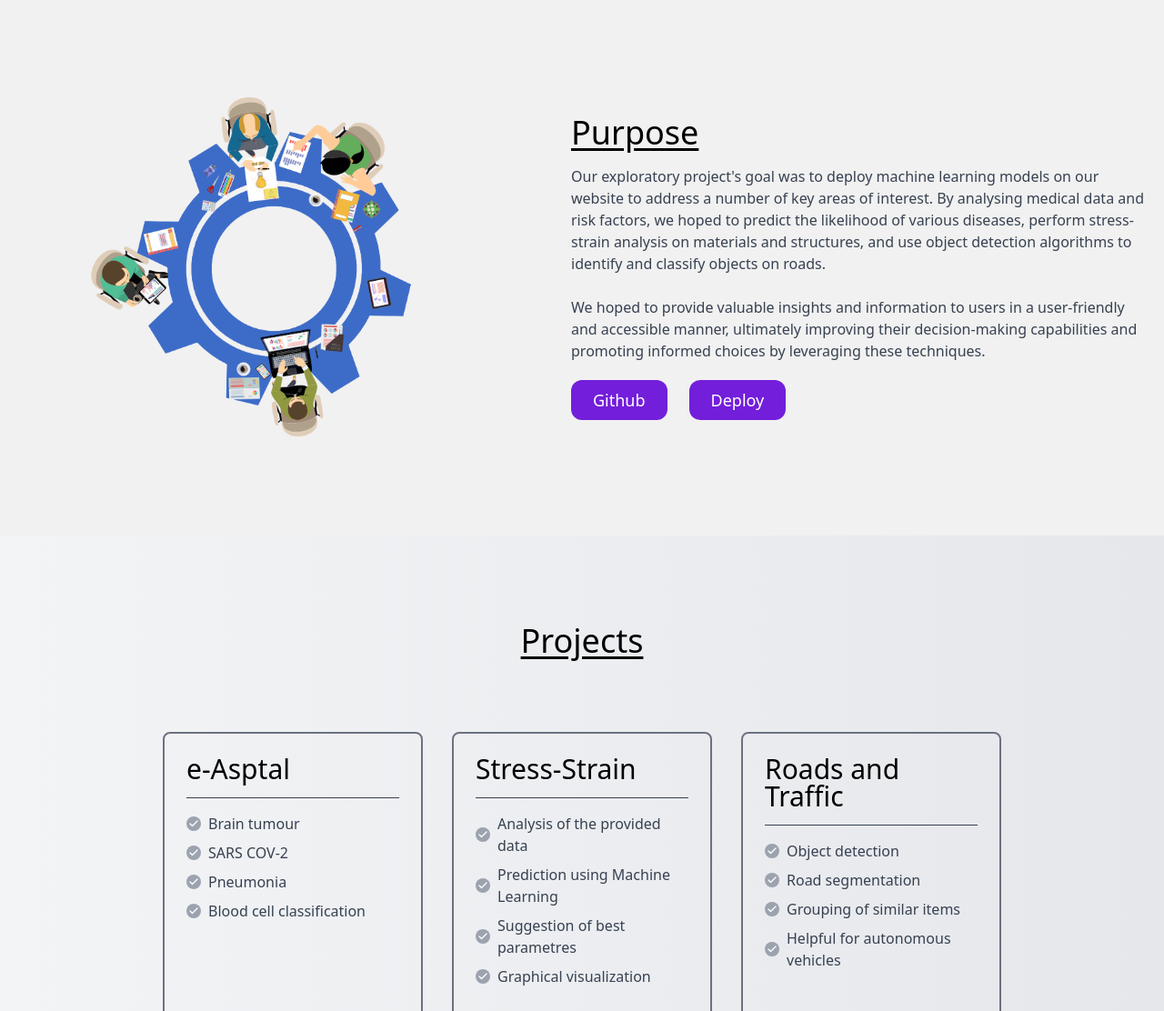
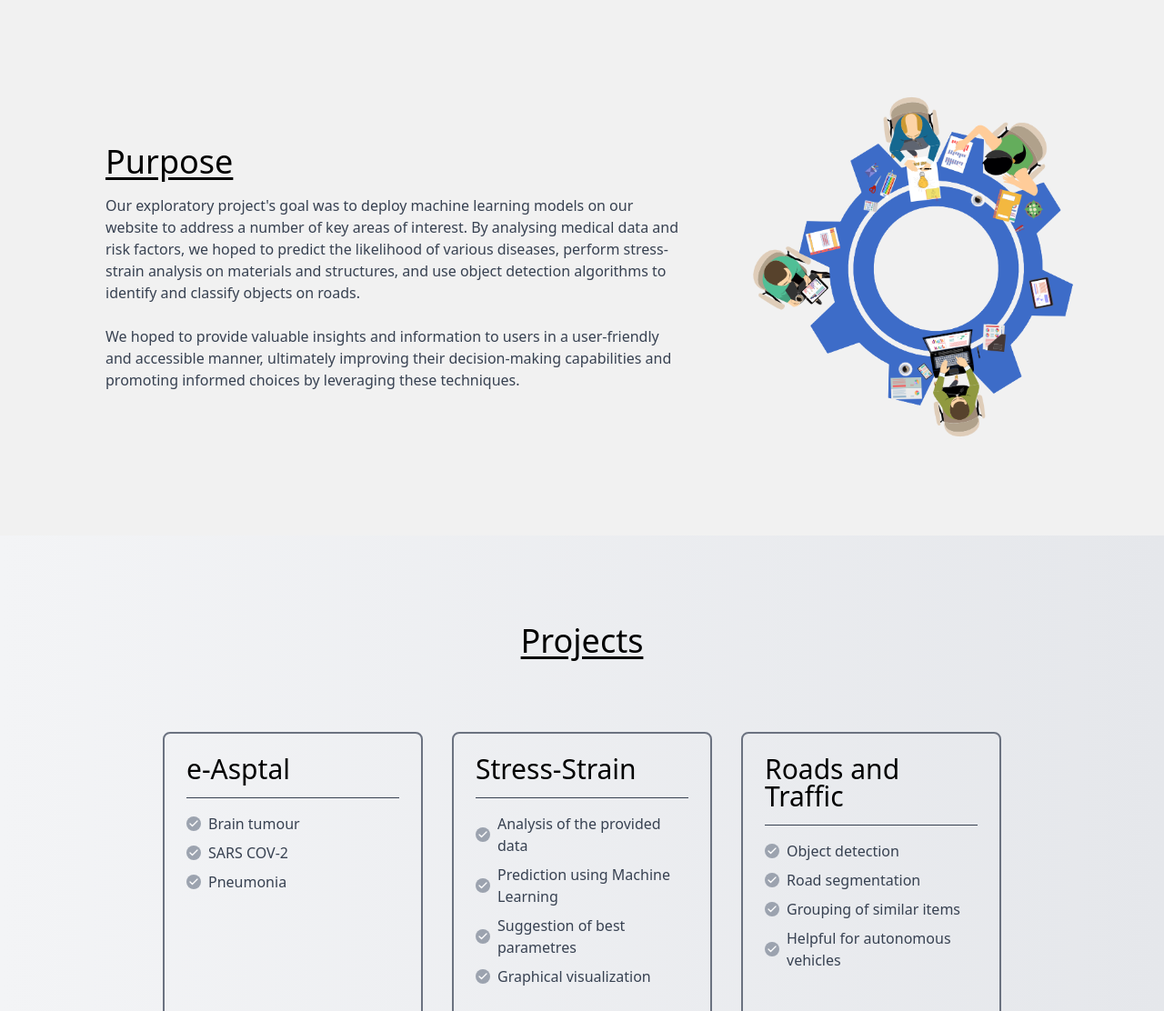
Before and after one commit to aryanparihar2910/UGP-2, a plain HTML site: page index.html in a window 1280 px wide. Shown: the part 802-1914 px from the top of the page at 91% size. Drawn offline with nearby package versions, Linux system fonts and the light colour scheme.

Commit message:
design changes

```diff
--- a/index.html
+++ b/index.html
@@ -37,19 +37,16 @@
 
     <section id="purpose" class="body-font w-full bg-[#f1f1f1]">
         <div class="container mx-auto flex px-5 py-24 md:flex-row flex-col items-center">
-            <div class="lg:max-w-lg lg:w-full md:w-1/2 w-5/6 mb-10 md:mb-0">
-                <img class="object-cover object-center rounded" alt="hero" src="assets/home.png">
-            </div>
-            <div
-                class="lg:flex-grow md:w-1/2 lg:pl-24 md:pl-16 flex flex-col md:items-start md:text-left items-center text-center">
+
+            <div class="lg:flex-grow md:w-1/2 lg:pl-24 md:pl-16 flex flex-col md:items-start md:text-left items-center text-center">
                 <h1 class="title-font sm:text-4xl text-3xl mb-4 font-medium text-black underline underline-offset-4">
                     Purpose
                 </h1>
                 <p class="text-gray-700">Our exploratory project's goal was to deploy machine learning models on our website to address a number of key areas of interest. By analysing medical data and risk factors, we hoped to predict the likelihood of various diseases, perform stress-strain analysis on materials and structures, and use object detection algorithms to identify and classify objects on roads. <br> <br> We hoped to provide valuable insights and information to users in a user-friendly and accessible manner, ultimately improving their decision-making capabilities and promoting informed choices by leveraging these techniques.</p>
-                <div class="mt-5 flex justify-center space-x-6">
-                    <button class="inline-flex  border-0 py-2 px-6 focus:outline-none text-white bg-[#731edb]  hover:bg-[#36205d] rounded-xl hover:scale-105 duration-300 text-lg">Github</button>
-                    <button class="inline-flex   border-0 py-2 px-6 focus:outline-none text-white bg-[#731edb]  hover:bg-[#36205d] rounded-xl hover:scale-105 duration-300 text-lg">Deploy</button>
-                </div>
+
+            </div>
+            <div class="lg:max-w-lg lg:w-full md:w-1/2 w-5/6 mb-10 md:mb-0">
+                <img class="object-cover object-center rounded" alt="hero" src="assets/home.png">
             </div>
         </div>
     </section>
@@ -59,7 +56,7 @@
             <div class="flex flex-col text-center w-full mb-20">
                 <h1 class="sm:text-4xl text-3xl font-medium title-font text-black underline underline-offset-4">Projects</h1>
             </div>
-            <div class="flex md:justify-center flex-wrap -m-4">
+            <div class="flex flex-col md:flex-row justify-center flex-wrap -m-4">
                 <div class="p-4 xl:w-1/4 md:w-1/2 w-full hover:scale-105 duration-300">
                     <div class="h-full p-6 rounded-lg border-2 border-gray-500 hover:border-[#731edb] flex flex-col relative overflow-hidden">
                         <h1 class="text-3xl text-black pb-4 mb-4 border-b border-gray-700 leading-none">e-Asptal</h1>
@@ -89,15 +86,6 @@
                                     <path d="M20 6L9 17l-5-5"></path>
                                 </svg>
                             </span>Pneumonia
-                        </p>
-                        <p class="flex items-center text-gray-700 mb-2">
-                            <span
-                                class="w-4 h-4 mr-2 inline-flex items-center justify-center bg-gray-400 text-white rounded-full flex-shrink-0">
-                                <svg fill="none" stroke="currentColor" stroke-linecap="round" stroke-linejoin="round"
-                                    stroke-width="2.5" class="w-3 h-3" viewBox="0 0 24 24">
-                                    <path d="M20 6L9 17l-5-5"></path>
-                                </svg>
-                            </span>Blood cell classification
                         </p>
                         <a href="hospital.html" class="cursor-pointer flex md:mt-32 items-center text-white bg-[#731edb] border-0 py-2 px-4 w-full focus:outline-none hover:bg-[#36205d] rounded">Try it Out
                             <svg fill="none" stroke="currentColor" stroke-linecap="round" stroke-linejoin="round"
@@ -195,7 +183,7 @@
                                 </svg>
                             </span>Helpful for autonomous vehicles
                         </p>
-                        <a href="" class="cursor-pointer flex items-center mt-auto text-white bg-[#731edb] hover:bg-[#36205d] border-0 py-2 px-4 w-full focus:outline-none rounded">Try it Out
+                        <a href="https://github.com/ashutoshthakur454/Yolo_object_detection" class="cursor-pointer flex items-center mt-auto text-white bg-[#731edb] hover:bg-[#36205d] border-0 py-2 px-4 w-full focus:outline-none rounded">Try it Out
                             <svg fill="none" stroke="currentColor" stroke-linecap="round" stroke-linejoin="round"
                                 stroke-width="2" class="w-4 h-4 ml-auto" viewBox="0 0 24 24">
                                 <path d="M5 12h14M12 5l7 7-7 7"></path>
@@ -203,6 +191,7 @@
                         </a>
                     </div>
                 </div>
+
 
             </div>
         </div>
@@ -365,18 +354,18 @@
           <p class="text-sm text-gray-500 sm:ml-4 sm:pl-4 sm:border-l-2 sm:border-gray-200 sm:py-2 sm:mt-0 mt-4">2023 IIT(BHU) All rights reserved.
 
           </p>
-          <span class="inline-flex sm:ml-auto sm:mt-0 mt-4 justify-center sm:justify-start">
+          <!-- <span class="inline-flex sm:ml-auto sm:mt-0 mt-4 justify-center sm:justify-start">
             <a class="text-gray-500 hover:scale-110 cursor-pointer">
                 <svg xmlns="http://www.w3.org/2000/svg" width="24" height="24" viewBox="0 0 24 24"><path d="M19 0h-14c-2.761 0-5 2.239-5 5v14c0 2.761 2.239 5 5 5h14c2.762 0 5-2.239 5-5v-14c0-2.761-2.238-5-5-5zm-11 19h-3v-11h3v11zm-1.5-12.268c-.966 0-1.75-.79-1.75-1.764s.784-1.764 1.75-1.764 1.75.79 1.75 1.764-.783 1.764-1.75 1.764zm13.5 12.268h-3v-5.604c0-3.368-4-3.113-4 0v5.604h-3v-11h3v1.765c1.396-2.586 7-2.777 7 2.476v6.759z"/></svg>
             </a>
             <a href="https://github.com/aryanparihar2910/Exploratory-Project" target="_blank" class="ml-3 text-gray-500 hover:scale-110 cursor-pointer">
                 <svg xmlns="http://www.w3.org/2000/svg" width="24" height="24" viewBox="0 0 24 24"><path d="M12 0c-6.626 0-12 5.373-12 12 0 5.302 3.438 9.8 8.207 11.387.599.111.793-.261.793-.577v-2.234c-3.338.726-4.033-1.416-4.033-1.416-.546-1.387-1.333-1.756-1.333-1.756-1.089-.745.083-.729.083-.729 1.205.084 1.839 1.237 1.839 1.237 1.07 1.834 2.807 1.304 3.492.997.107-.775.418-1.305.762-1.604-2.665-.305-5.467-1.334-5.467-5.931 0-1.311.469-2.381 1.236-3.221-.124-.303-.535-1.524.117-3.176 0 0 1.008-.322 3.301 1.23.957-.266 1.983-.399 3.003-.404 1.02.005 2.047.138 3.006.404 2.291-1.552 3.297-1.23 3.297-1.23.653 1.653.242 2.874.118 3.176.77.84 1.235 1.911 1.235 3.221 0 4.609-2.807 5.624-5.479 5.921.43.372.823 1.102.823 2.222v3.293c0 .319.192.694.801.576 4.765-1.589 8.199-6.086 8.199-11.386 0-6.627-5.373-12-12-12z"/></svg>
             </a>
-          </span>
+          </span> -->
         </div>
     </section>
     <button x-data="topBtn" @click="scrolltoTop" id="topButton"
-        class="fixed z-10 hidden p-3 bg-gray-100 rounded-full shadow-md bottom-10 right-10 animate-bounce">
+        class="fixed z-10 hidden p-3 bg-gray-100 rounded-full shadow-md bottom-5 right-10 animate-bounce">
         <svg class="w-8 h-8" fill="none" stroke="currentColor" viewBox="0 0 24 24"
             xmlns="http://www.w3.org/2000/svg">
             <path stroke-linecap="round" stroke-linejoin="round" stroke-width="2.5" d="M5 10l7-7m0 0l7 7m-7-7v18">
```
Also changed, not shown: hospital.html (+1 -9 lines), assets/brain.png, assets/covid.png, 2 other files.
